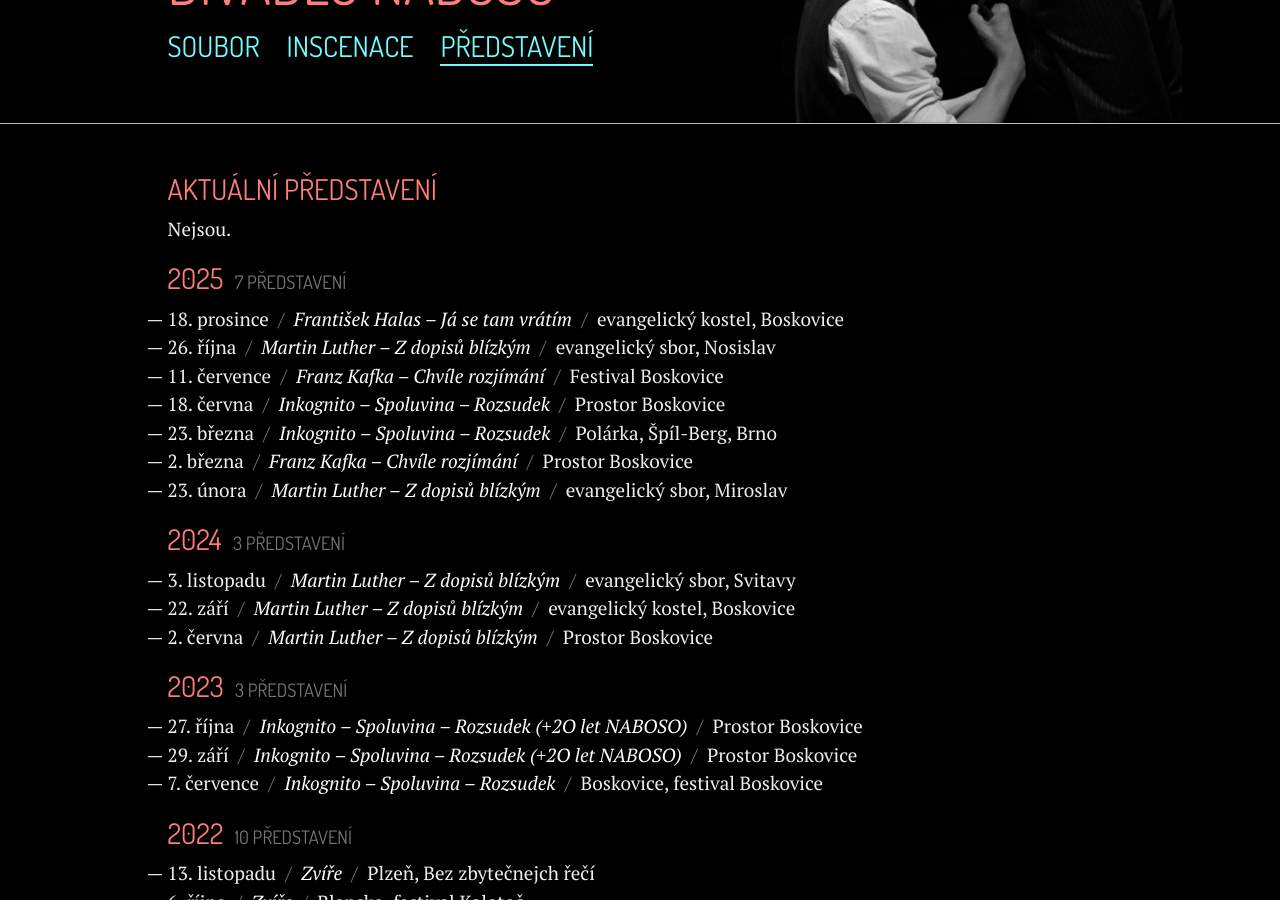
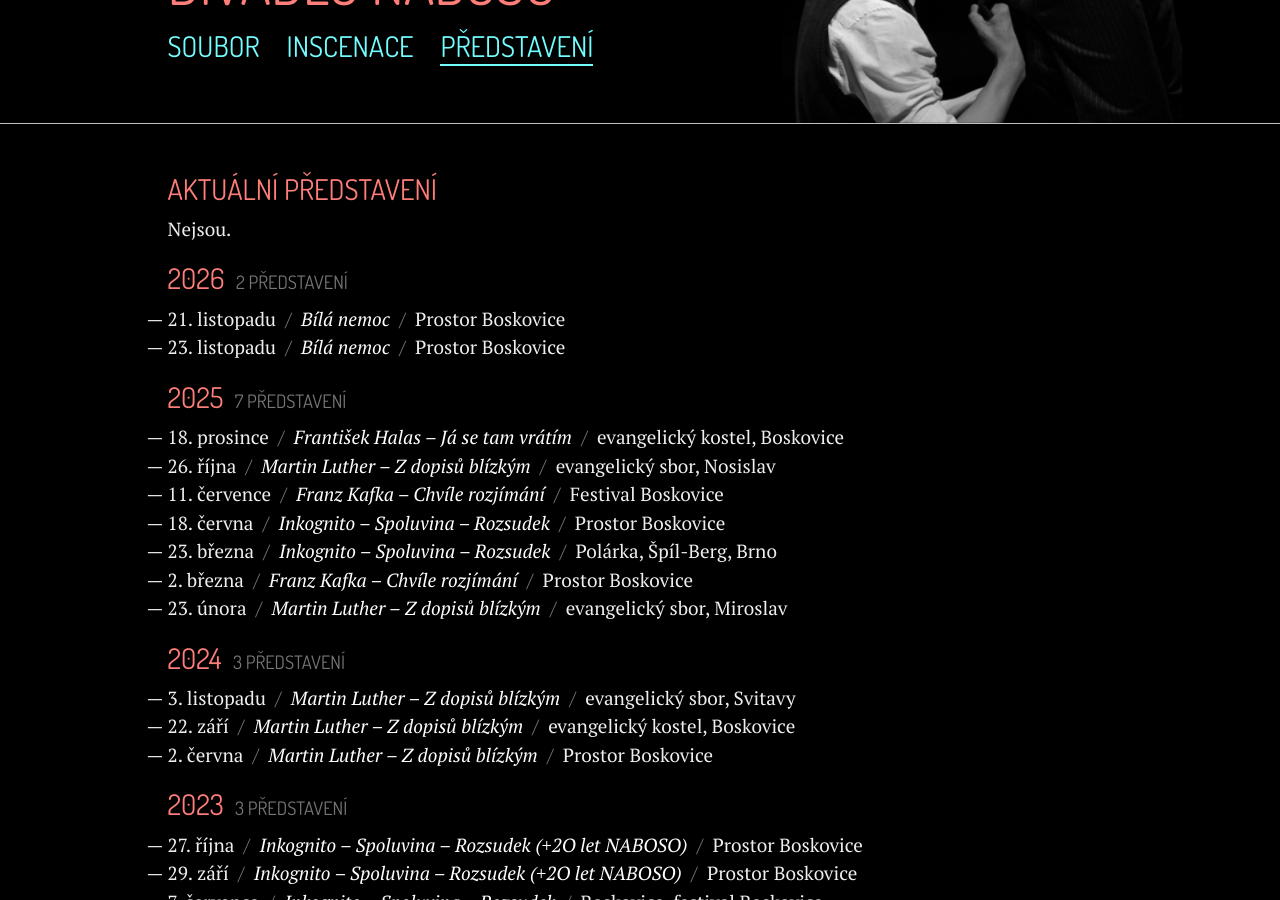
Before and after one commit to zoul/Naboso, a Jekyll site: the page built from predstaveni.html, in a window 1280 px wide and 900 px high, scrolled down 335 px. Built offline with Jekyll 4.4.1, drawn with Linux system fonts in a browser that asks for light colours; some of the changed text lies outside the part shown.

Commit message:
Přidal jsem představení Bílé nemoci

```diff
--- a/_data/predstaveni.yml
+++ b/_data/predstaveni.yml
@@ -1,3 +1,11 @@
+- rok: 2026
+  predstaveni:
+    - co: Bílá nemoc
+      kdy: 21. listopadu
+      kde: Prostor Boskovice
+    - co: Bílá nemoc
+      kdy: 23. listopadu
+      kde: Prostor Boskovice
 - rok: 2025
   predstaveni:
     - co: František Halas – Já se tam vrátím
```
